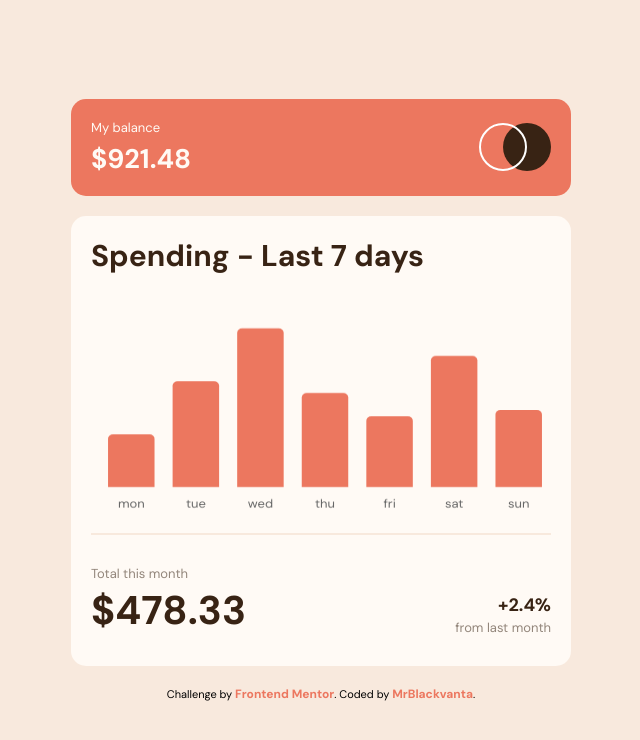
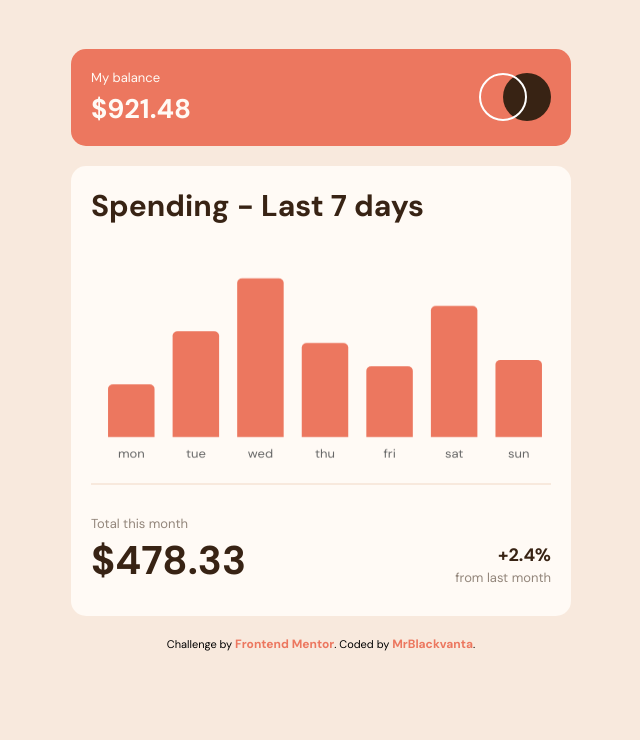
Before and after one commit to MrBlackvanta/Expenses-chart-component, a website: page index.html in a window 1280 px wide. Shown: the whole page, without its empty margins (319-959 px from the left). Drawn offline with nearby package versions, Linux system fonts and the light colour scheme.

Commit message:
Update style.css

```diff
--- a/css/style.css
+++ b/css/style.css
@@ -12,7 +12,7 @@ body {
   justify-content: center;
   align-items: center;
   background-color: #f8e9dd;
-  height: 100vh; }
+  height: calc(100vh - 10rem); }
 
 .container {
   display: flex;
```
